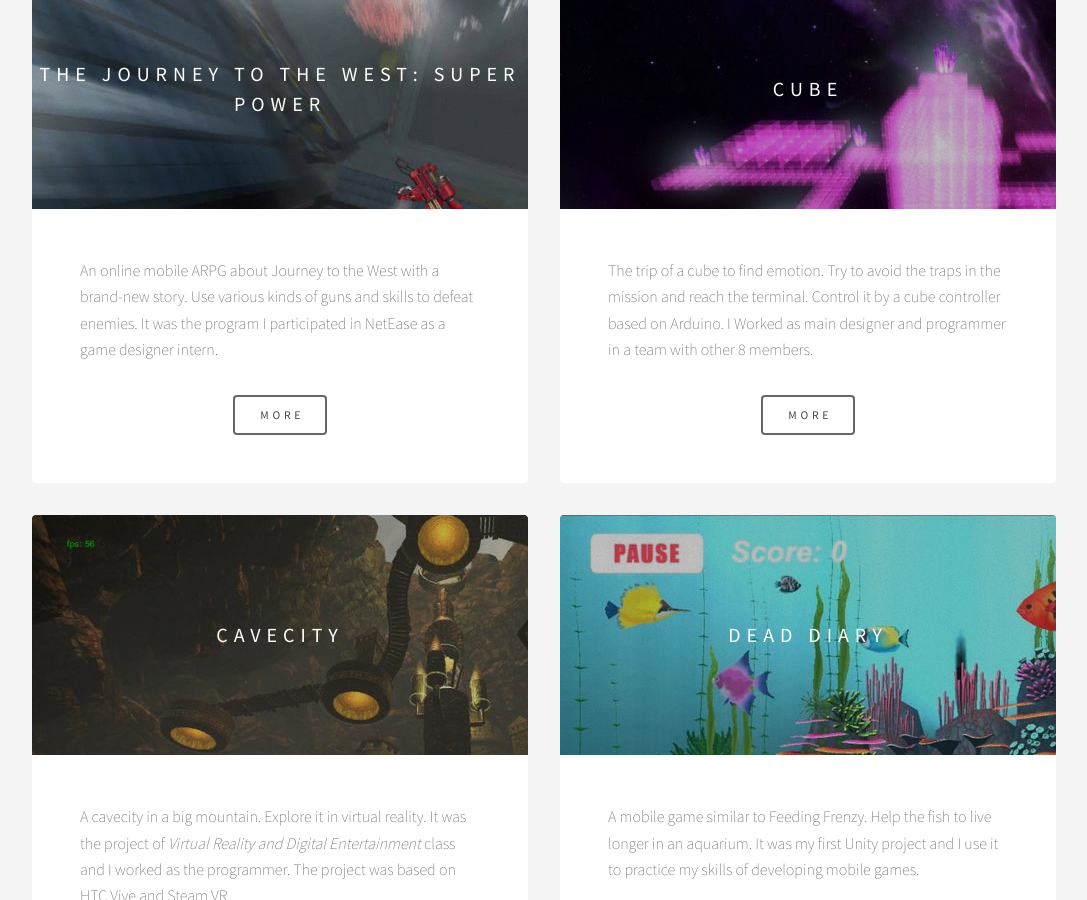
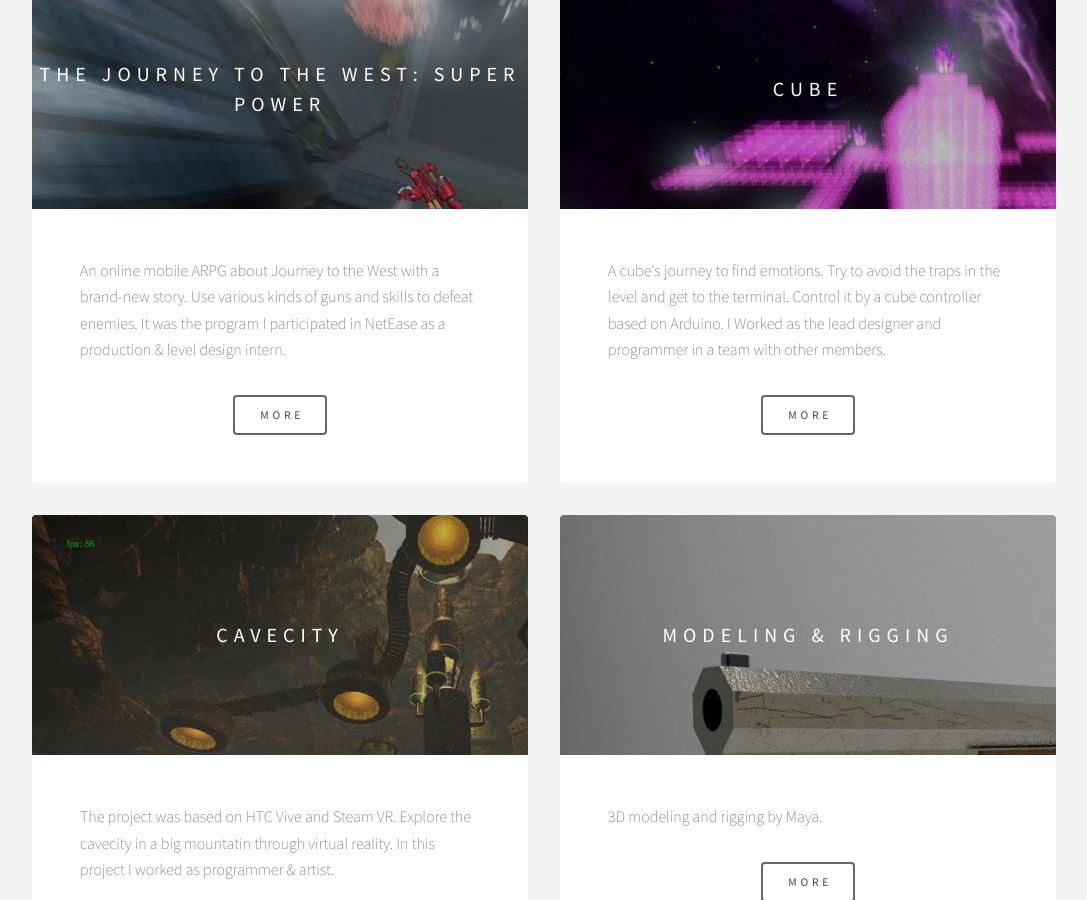
Before and after one commit to Torlyers/Torlyers.github.io, a Jekyll site: the page built from portfolio/index.html, in a window 1280 px wide and 900 px high, scrolled down 770 px. Shown: the whole window, without its empty margins (96-1183 px from the left). Built offline with Jekyll 4.4.1, drawn with Linux system fonts in a browser that asks for light colours; nearby versions of some CDN libraries; library files that are not in the unit come from our copies; comment, search, counter and statistics services are not loaded.

Commit message:
portfolio

```diff
--- a/portfolio/index.html
+++ b/portfolio/index.html
@@ -28,10 +28,10 @@ layout: default
 					<section class="main items">
 						<article class="item">
 							<header>
-								<a href="chaonengxiyou"><img src="static/images/chaonengxiyou.jpg" alt="" /></a>
+								<a href="chaonengxiyou"><img src="static/images/chaonengxiyou.jpg" alt="" style="height=100%, width=100%"/></a>
 								<h3>The Journey to the West: Super Power</h3>
 							</header>
-							<p class="left">An online mobile ARPG about Journey to the West with a brand-new story. Use various kinds of guns and skills to defeat enemies. It was the program I participated in NetEase as a game designer intern.<br/></p>
+							<p class="left">An online mobile ARPG about Journey to the West with a brand-new story. Use various kinds of guns and skills to defeat enemies. It was the program I participated in NetEase as a production & level design intern.<br/></p>
 							<ul class="actions">
 								<li><a href="chaonengxiyou" class="button">More</a></li>
 							</ul>
@@ -42,7 +42,7 @@ layout: default
 								<a href="cube"><img src="static/images/cube.jpg" alt="" /></a>
 								<h3>Cube</h3>
 							</header>
-							<p class="left"> The trip of a cube to find emotion. Try to avoid the traps in the mission and reach the terminal. Control it by a cube controller based on Arduino. I Worked as main designer and programmer in a team with other 8 members.<br/></p>
+							<p class="left"> A cube's journey to find emotions. Try to avoid the traps in the level and get to the terminal. Control it by a cube controller based on Arduino. I Worked as the lead designer and programmer in a team with other members.<br/></p>
 							<ul class="actions">
 								<li><a href="cube" class="button">More</a></li>
 							</ul>
@@ -53,7 +53,7 @@ layout: default
 								<a href="cavecity"><img src="static/images/cavecity.jpg" alt="" /></a>
 								<h3>cavecity</h3>
 							</header>
-							<p class="left">A cavecity in a big mountain. Explore it in virtual reality. It was the project of <i>Virtual Reality and Digital Entertainment</i> class and I worked as the programmer. The project was based on HTC Vive and Steam VR.<br/></p>
+							<p class="left">The project was based on HTC Vive and Steam VR. Explore the cavecity in a big mountatin through virtual reality. In this project I worked as programmer & artist.<br/></p>
 							<ul class="actions">
 								<li><a href="cavecity" class="button">More</a></li>
 							</ul>
@@ -61,7 +61,18 @@ layout: default
 
 						<article class="item">
 							<header>
-								<a href="DeadDiary"><img src="static/images/aquarium.jpg" alt="" /></a>
+								<a href="Modeling"><img src="static/images/modeling.jpg" alt="" /></a>
+								<h3>Modeling & Rigging</h3>
+							</header>
+							<p class="left">3D modeling and rigging by Maya.<br/></p>
+							<ul class="actions">
+								<li><a href="modeling" class="button">More</a></li>
+							</ul>
+						</article>
+
+						<article class="item">
+							<header>
+								<a href="DeadDiary"><img src="static/images/deaddiary.jpg" alt="" /></a>
 								<h3>Dead Diary</h3>
 							</header>
 							<p class="left">A mobile game similar to Feeding Frenzy. Help the fish to live longer in an aquarium. It was my first Unity project and I use it to practice my skills of developing mobile games. <br/><br/></p>
@@ -72,7 +83,7 @@ layout: default
 
 						<article class="item">
 							<header>
-								<a href="OpenOcean"><img src="static/images/netease.jpg" alt="" /></a>
+								<a href="OpenOcean"><img src="static/images/openocean.png" alt="" /></a>
 								<h3>Open Ocean</h3>
 							</header>
 							<p class="left">I took these photos to show the contradiction of the young people working in big Internet enterprises. They have dreams while facing to pressure of work and living. The group of photos attended Pingyao International Photography Festival.</p>
@@ -83,7 +94,7 @@ layout: default
 
 						<article class="item">
 							<header>
-								<a href="ClothingStore"><img src="static/images/landscape.jpg" alt="" /></a>
+								<a href="ClothingStore"><img src="static/images/clothingstore.jpg" alt="" /></a>
 								<h3>Clothing Store</h3>
 							</header>
 							<p class="left">Some of my landscape photographs. Rooves of mansions are my favorite spots of shooting. They not only provide me broader herizon but also peaceful environment. I believe there are always beautiful views even in cities we live for a long time.<br/></p>
@@ -94,18 +105,18 @@ layout: default
 
 						<article class="item">
 							<header>
-								<a href="Bell"><img src="static/images/portrait.jpg" alt="" /></a>
+								<a href="Bell"><img src="static/images/bell.jpg" alt="" /></a>
 								<h3>Every Time a Bell Rings</h3>
 							</header>
 							<p class="left">A part of my portrait works. Campared with showing characters' emotion or photographer's idea, I would more like to show their beauty in a simple way.<br/><br/></p>
 							<ul class="actions">
-								<li><a href="Bell" class="button">More</a></li>
+								<li><a href="bell" class="button">More</a></li>
 							</ul>
 						</article>
 
 						<article class="item">
 							<header>
-								<a href="MonsterMania"><img src="static/images/script.jpg" alt="" /></a>
+								<a href="MonsterMania"><img src="static/images/monstermania.jpg" alt="" /></a>
 								<h3>Monster Mania</h3>
 							</header>
 							<p class="left"> NO.7 Domitory is a script. It tells a story about a supernatural story  in the domitory. The character Si discloses a forgetten secret about a murder happened 50 years ago with the help of his friend. The script is written in Chinese.</p>
```
Also changed, not shown: portfolio/static/images/bell.jpg (added), portfolio/static/images/clothingstore.jpg (added), portfolio/static/images/deaddiary.JPG (added), portfolio/static/images/modeling.jpg (added), portfolio/static/images/monstermania.JPG (added), portfolio/static/images/openocean.png (added).
